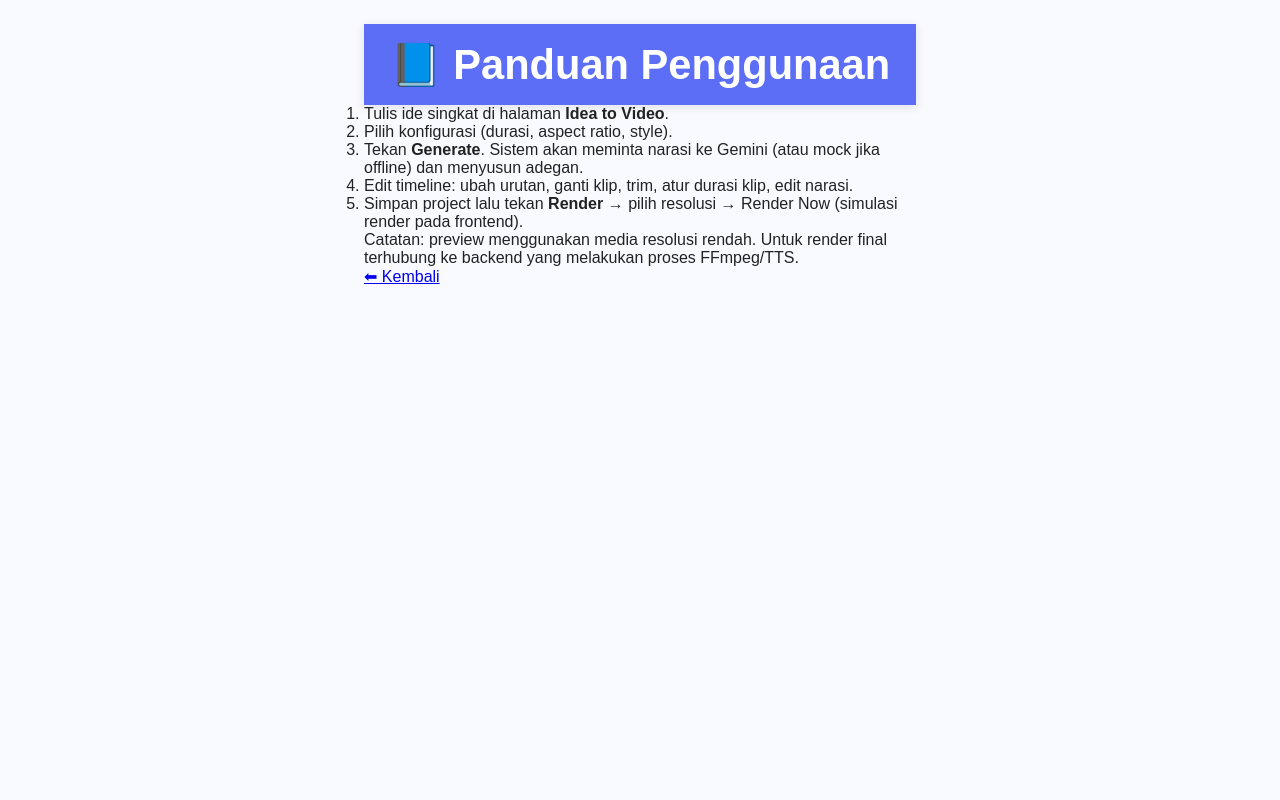
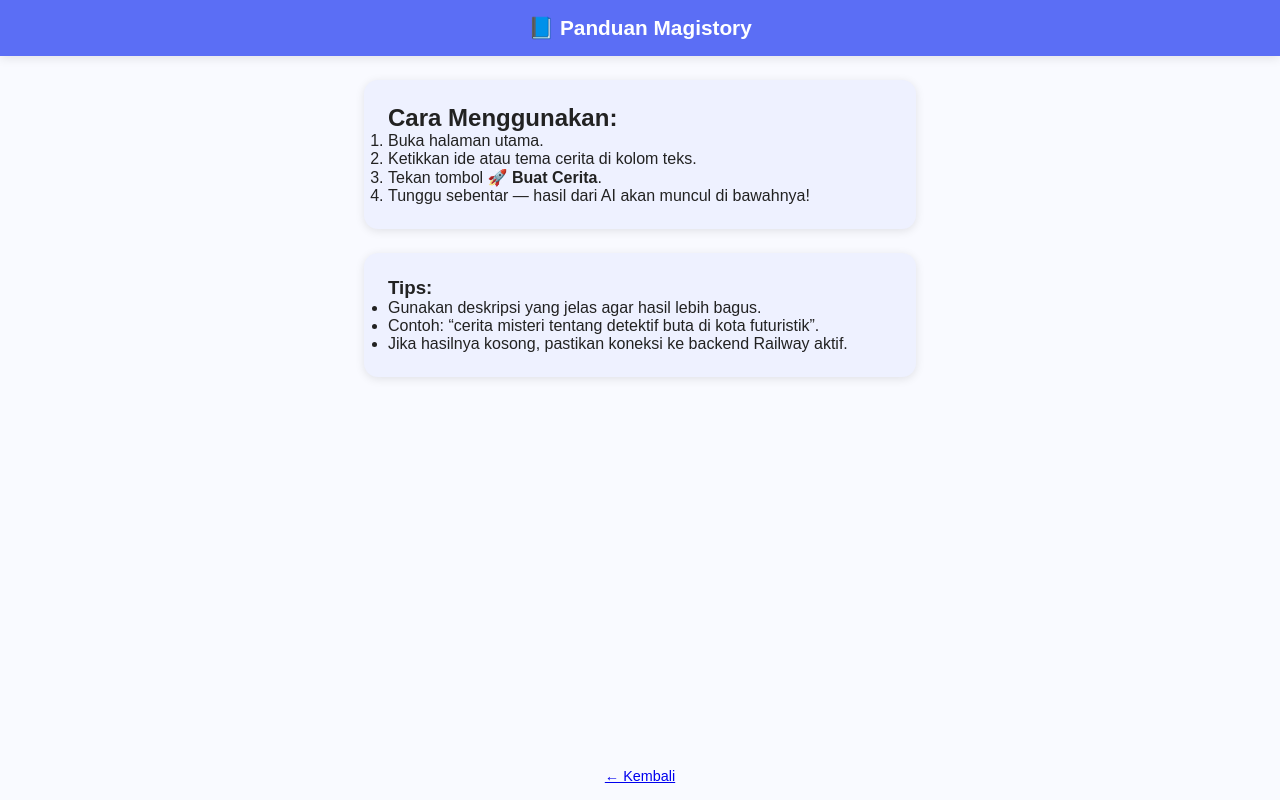
Before and after one commit to fillar71/magistory-fullstack, a website: page magistory-frontend/manual.html in a window 1280 px wide. Drawn offline with Linux system fonts and the light colour scheme.

Commit message:
update magistory-frontend/manual.html

```diff
--- a/magistory-frontend/manual.html
+++ b/magistory-frontend/manual.html
@@ -1,33 +1,35 @@
-<!doctype html>
+<!DOCTYPE html>
 <html lang="id">
 <head>
-  <meta charset="utf-8" />
-  <meta name="viewport" content="width=device-width,initial-scale=1" />
-  <title>Magistory — Manual</title>
-  <link href="https://fonts.googleapis.com/css2?family=Inter:wght@300;400;600;700&display=swap" rel="stylesheet">
-  <link rel="stylesheet" href="style.css">
+  <meta charset="UTF-8" />
+  <meta name="viewport" content="width=device-width, initial-scale=1.0" />
+  <title>Panduan Magistory</title>
+  <link rel="stylesheet" href="style.css" />
 </head>
 <body>
-  <main class="container">
-    <header class="header">
-      <h1>📘 Panduan Penggunaan</h1>
-    </header>
+  <header>📘 Panduan Magistory</header>
 
-    <section class="step-card">
+  <main>
+    <div class="card">
+      <h2>Cara Menggunakan:</h2>
       <ol>
-        <li>Tulis ide singkat di halaman <strong>Idea to Video</strong>.</li>
-        <li>Pilih konfigurasi (durasi, aspect ratio, style).</li>
-        <li>Tekan <strong>Generate</strong>. Sistem akan meminta narasi ke Gemini (atau mock jika offline) dan menyusun adegan.</li>
-        <li>Edit timeline: ubah urutan, ganti klip, trim, atur durasi klip, edit narasi.</li>
-        <li>Simpan project lalu tekan <strong>Render</strong> → pilih resolusi → Render Now (simulasi render pada frontend).</li>
+        <li>Buka halaman utama.</li>
+        <li>Ketikkan ide atau tema cerita di kolom teks.</li>
+        <li>Tekan tombol <b>🚀 Buat Cerita</b>.</li>
+        <li>Tunggu sebentar — hasil dari AI akan muncul di bawahnya!</li>
       </ol>
-      <p>Catatan: preview menggunakan media resolusi rendah. Untuk render final terhubung ke backend yang melakukan proses FFmpeg/TTS.</p>
-      <div class="action-row">
-        <a href="index.html" class="btn">⬅ Kembali</a>
-      </div>
-    </section>
+    </div>
+
+    <div class="card">
+      <h3>Tips:</h3>
+      <ul>
+        <li>Gunakan deskripsi yang jelas agar hasil lebih bagus.</li>
+        <li>Contoh: “cerita misteri tentang detektif buta di kota futuristik”.</li>
+        <li>Jika hasilnya kosong, pastikan koneksi ke backend Railway aktif.</li>
+      </ul>
+    </div>
   </main>
 
-  <script src="manual.js"></script>
+  <footer><a href="index.html">← Kembali</a></footer>
 </body>
 </html>
```
